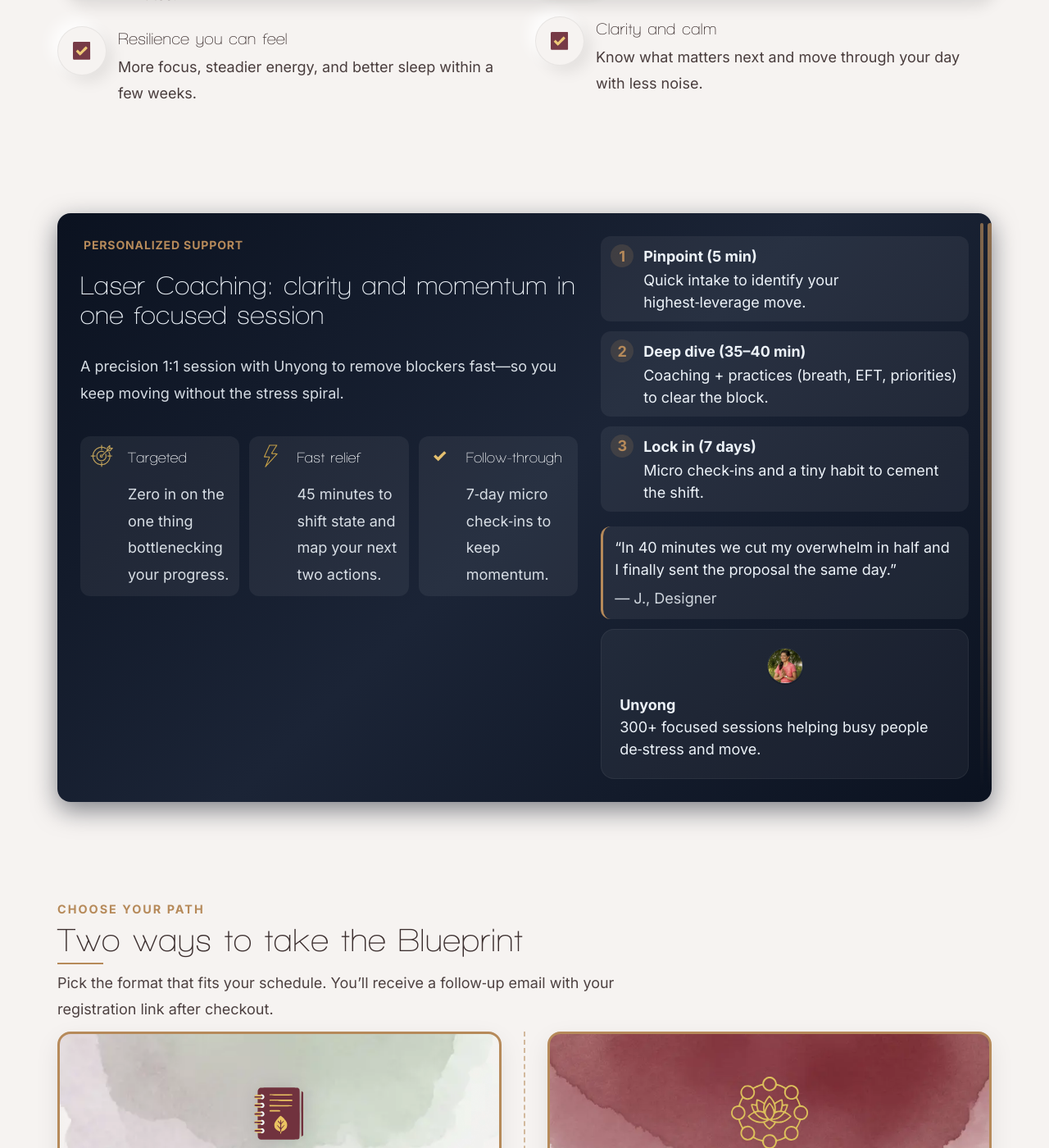
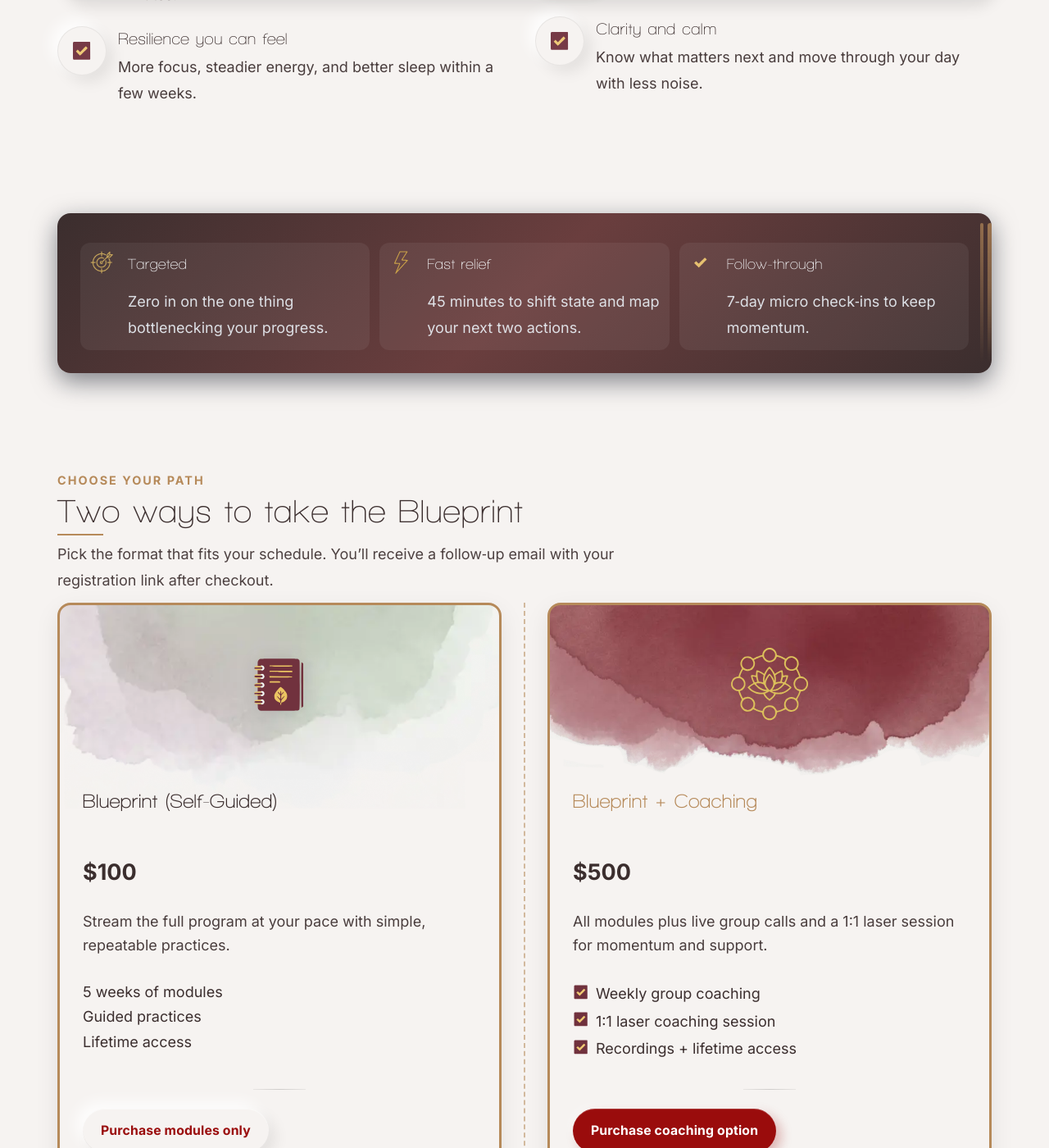
Before and after one commit to chriswakeley/test-blog, a Jekyll site: the page built from course.md, in a window 1280 px wide and 1400 px high, scrolled down 1369 px. Shown: the whole window at 82% size. Built offline with Jekyll 4.4.1, drawn with Linux system fonts in a browser that asks for light colours.

Commit message:
Refactor Laser Coaching Spotlight to simplify layout and update dark variant styling

```diff
--- a/assets/css/main.css
+++ b/assets/css/main.css
@@ -549,8 +549,8 @@ main{flex:1}
 
 /* Distinct dark variant inspired by the original concept */
 .laser-spotlight.is-dark .laser-card{
-  /* Replace radial with even, legible surface */
-  background: linear-gradient(135deg, #0B1220 0%, #1B2436 50%, #0B1220 100%);
+  /* Maroon spotlight: warm ink base with richer maroon midtone */
+  background: linear-gradient(135deg, #3b2e2e 0%, #6a3e3e 50%, #3b2e2e 100%);
   color:#ECF2F8;
   border:0;
   box-shadow: 0 10px 30px rgba(11,18,32,.5);
@@ -603,3 +603,8 @@ main{flex:1}
 @media (max-width: 900px){
   .laser-spotlight.is-dark .feature-list.pillars{ grid-template-columns:1fr }
 }
+
+/* Simple variant: just the three pillars */
+.laser-spotlight.is-simple .laser-card{ grid-template-columns: 1fr }
+.laser-spotlight.is-simple .laser-copy{ gap: 0 }
+.laser-spotlight.is-simple .pillars{ margin-top:0 }
--- a/course.md
+++ b/course.md
@@ -119,15 +119,12 @@ permalink: /course/
   </div>
 </div>
 
-<!-- Laser Coaching Spotlight — Variant B: Card on edge (dark spotlight) -->
-<div class="container section laser-spotlight is-dark" id="laser-coaching">
+<!-- Laser Coaching Spotlight — Variant B: Card on edge (dark spotlight, simplified) -->
+<div class="container section laser-spotlight is-dark is-simple" id="laser-coaching">
   <div class="laser-card edge">
     <div class="laser-edge" aria-hidden="true"></div>
-    <!-- Left: persuasion copy and pillars -->
+    <!-- Simplified: keep just the three value pillars -->
     <div class="laser-copy">
-      <span class="overline-label">Personalized support</span>
-      <h2>Laser Coaching: clarity and momentum in one focused session</h2>
-      <p>A precision 1:1 session with Unyong to remove blockers fast—so you keep moving without the stress spiral.</p>
 
       <ul class="feature-list pillars">
         <li class="feature">
@@ -150,36 +147,6 @@ permalink: /course/
 
     </div>
 
-    <!-- Right: process, proof, coach card -->
-    <div class="laser-proof">
-      <ol id="laser-how" class="how-steps">
-        <li>
-          <div class="num" aria-hidden="true">1</div>
-          <div><strong>Pinpoint (5 min)</strong><div>Quick intake to identify your highest‑leverage move.</div></div>
-        </li>
-        <li>
-          <div class="num" aria-hidden="true">2</div>
-          <div><strong>Deep dive (35–40 min)</strong><div>Coaching + practices (breath, EFT, priorities) to clear the block.</div></div>
-        </li>
-        <li>
-          <div class="num" aria-hidden="true">3</div>
-          <div><strong>Lock in (7 days)</strong><div>Micro check‑ins and a tiny habit to cement the shift.</div></div>
-        </li>
-      </ol>
-
-      <figure class="quote-small">
-        <blockquote>“In 40 minutes we cut my overwhelm in half and I finally sent the proposal the same day.”</blockquote>
-        <figcaption>— J., Designer</figcaption>
-      </figure>
-
-      <div class="card coach-card">
-        <img class="coach-photo" src="{{ '/assets/images/unyong-kim-author.jpg' | relative_url }}" alt="Unyong Kim" loading="lazy" width="44" height="44" />
-        <div>
-          <strong>Unyong</strong>
-          <div>300+ focused sessions helping busy people de‑stress and move.</div>
-        </div>
-      </div>
-    </div>
   </div>
 </div>
 
```
